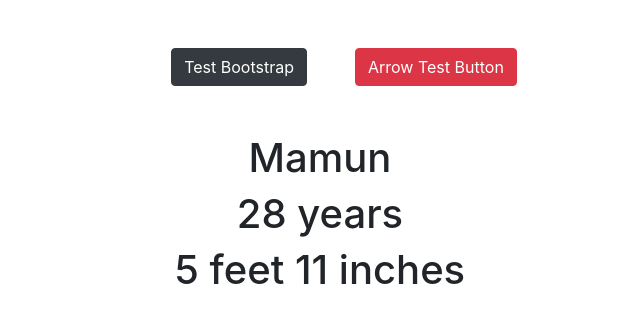
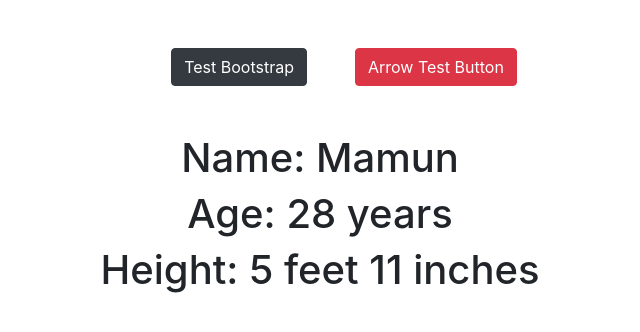
Before and after one commit to mamuncse15031/CSS-React-Bootstrap, a React (Create React App) app: page / in a window 1280 px wide. Shown: the top 332 px of the page, without its empty margins (320-960 px from the left). Built offline with nearby package versions, Linux system fonts and the light colour scheme.

Commit message:
Small change in state class component

```diff
--- a/src/mycomponents/StateObj.js
+++ b/src/mycomponents/StateObj.js
@@ -18,9 +18,9 @@ class StateObj extends Component{
     render(){
 
         return <div>
-                <h1>{this.state.name}</h1>
-                <h1>{this.state.age}</h1>
-                <h1>{this.state.height}</h1>
+                <h1>Name: {this.state.name}</h1>
+                <h1>Age: {this.state.age}</h1>
+                <h1>Height: {this.state.height}</h1>
 
             </div>
             }
```
Also changed, not shown: 1 other file (tests, documents, lock files or other folders).
